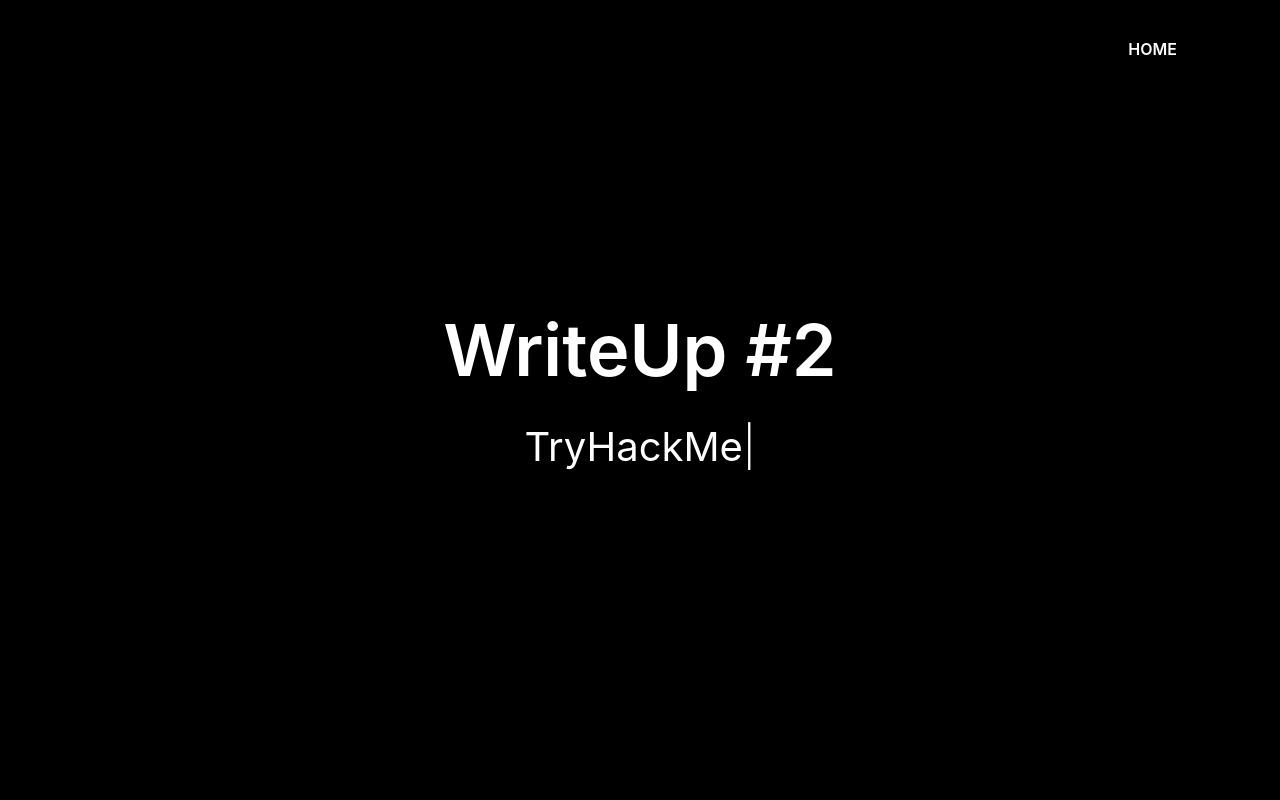
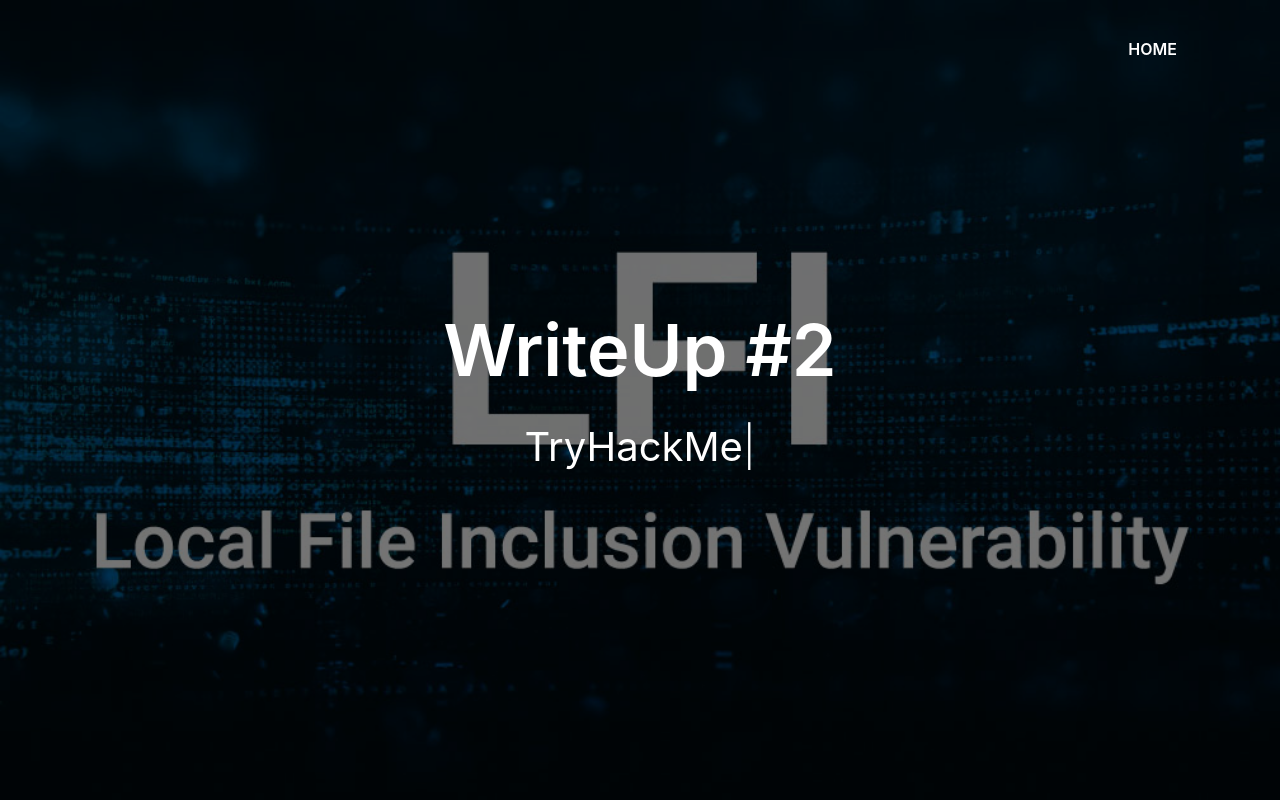
Before and after one commit to Uayeb5/uayeb5.github.io, a plain HTML site: page thm2.html in a window 1280 px wide. Shown: the top 800 px of the page. Drawn offline with nearby package versions, Linux system fonts and the light colour scheme.

Commit message:
Update thm2.html

```diff
--- a/thm2.html
+++ b/thm2.html
@@ -44,7 +44,7 @@
     </div>
   </nav>
 
-  <div id="home" class="intro route bg-image" style="background-image: url(img/inc.png)">
+  <div id="home" class="intro route bg-image" style="background-image: url(img/inc.jpg)">
     <div class="overlay-itro"></div>
     <div class="intro-content display-table">
       <div class="table-cell">
```
